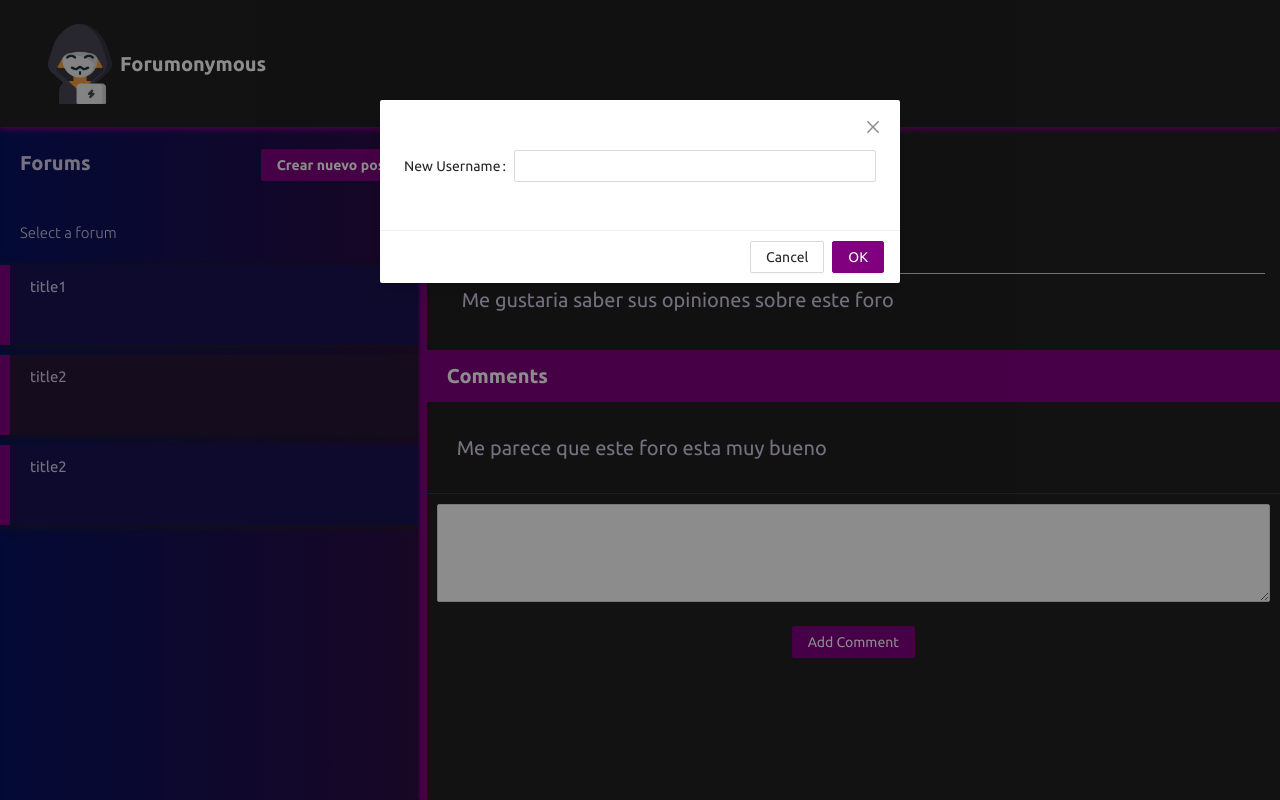
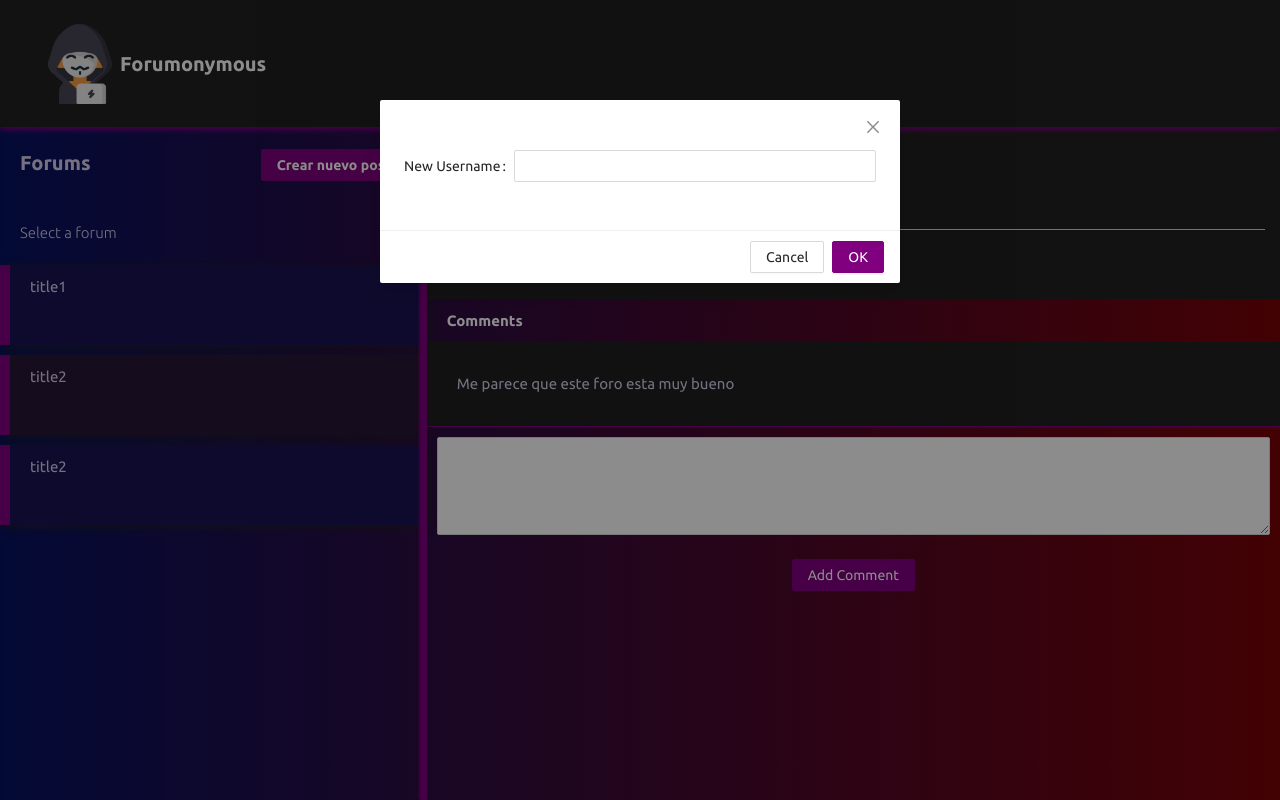
Before and after one commit to CybersecTeam/ForumFrontend, a React (Create React App) app: page / in a window 1280 px wide. Built offline with nearby package versions, Linux system fonts and the light colour scheme; no server answers.

Commit message:
font size

```diff
--- a/src/Components/Forum/Forum.css
+++ b/src/Components/Forum/Forum.css
@@ -36,9 +36,7 @@
   flex-direction: column;
   width: 100%;
   align-items: flex-start;
-  font-size: 2rem;
-  background-color: #202020;
-
+  font-size: 1.5rem;
   box-shadow: -7px 0px 3px 0px purple;
   align-items: flex-start;
   justify-content: flex-start;
@@ -59,13 +57,13 @@
   padding: 2rem;
   align-items: flex-start;
   /* border-left: 1rem solid darkturquoise; */
+  background-color: #202020;
 }
 .forum_detail_title {
   font-family: "Ubuntu-Bold";
   width: 100%;
   text-align: left;
-  font-size: 3rem;
-  padding: 1rem 0rem;
+  font-size: 2.5rem;
 }
 
 .forum_detail_tags {
@@ -97,7 +95,6 @@
 .comments_title {
   display: flex;
   width: 100%;
-  background: purple;
   padding: 1rem 2rem;
   color: white;
   font-family: "Ubuntu-Bold";
@@ -129,4 +126,5 @@
   border-radius: 50rem;
   font-size: 1.5rem;
   margin: 0.5rem;
+  padding: 0.2rem 1rem;
 }
```
